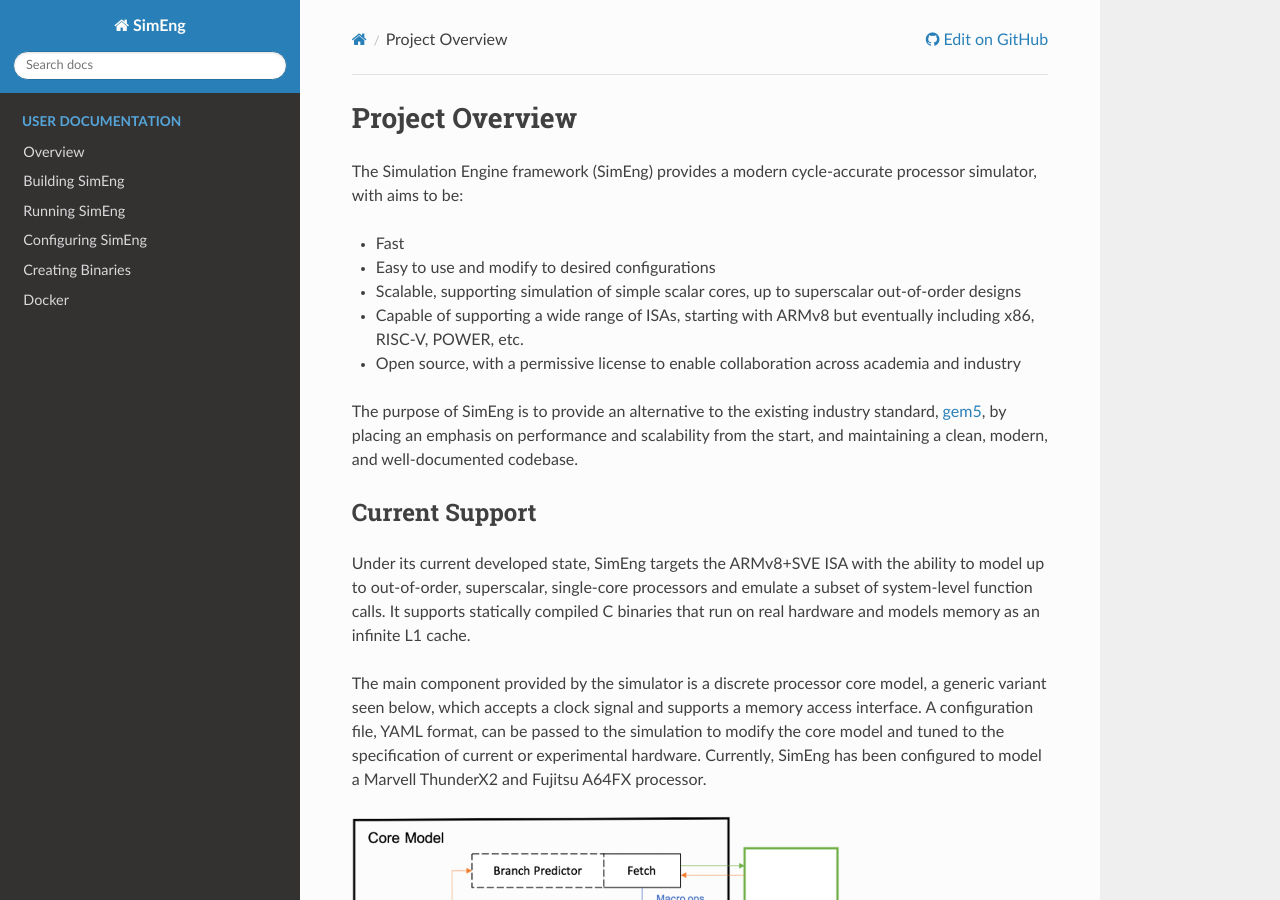
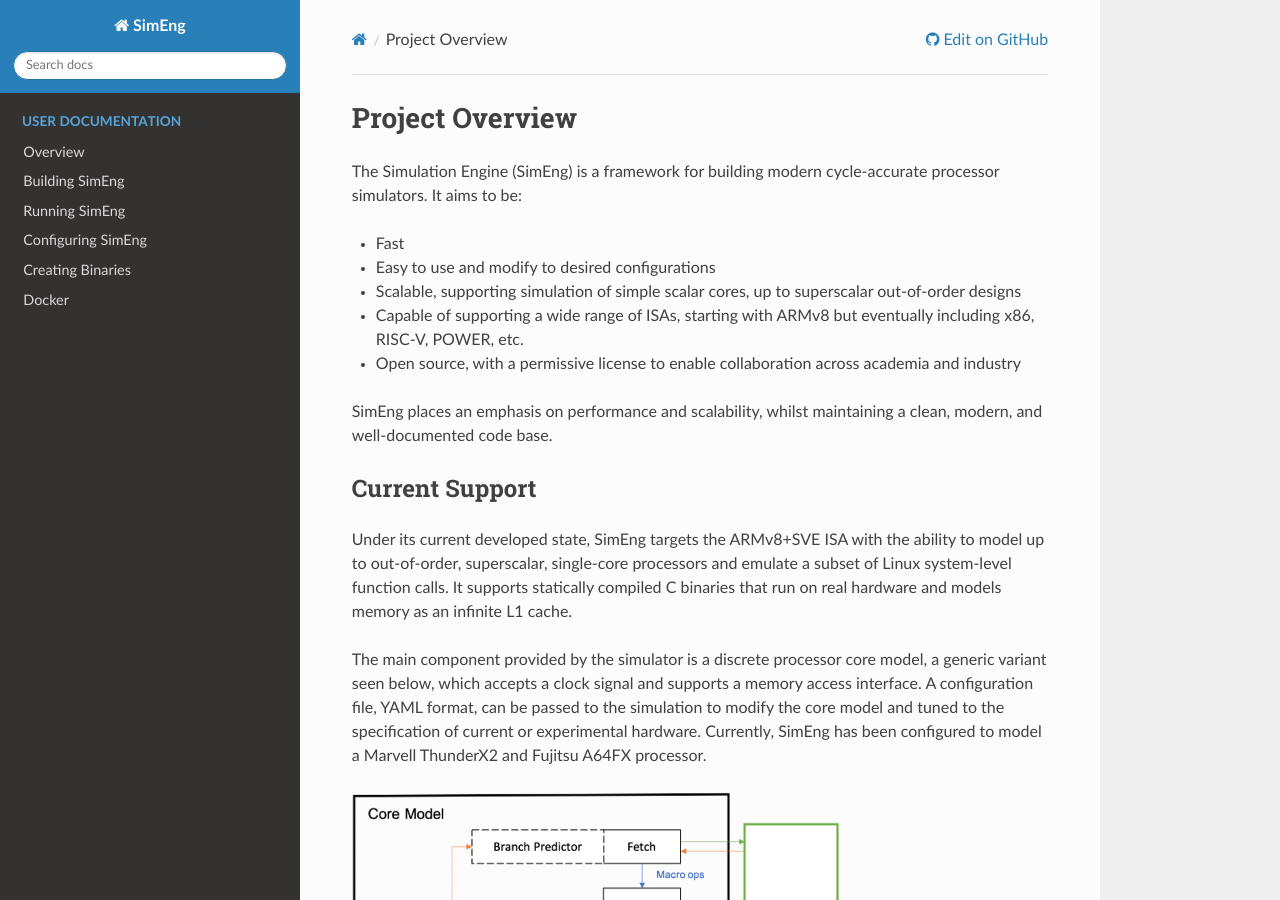
Before and after one commit to UoB-HPC/SimEng, a Sphinx documentation site: the page built from docs/sphinx/index.rst, in a window 1280 px wide and 900 px high. Built offline with Sphinx 7.4.7 and the Read the Docs theme 2.0.0, drawn with Linux system fonts in a browser that asks for light colours; pages that are not in the unit, such as notebooks, are missing from menus.

Commit message:
Synced project page with README and specified supported sys calls are for the Linux OS

```diff
--- a/docs/sphinx/index.rst
+++ b/docs/sphinx/index.rst
@@ -26,7 +26,7 @@ Project Overview
    user/creating_binaries
    user/docker
 
-The Simulation Engine framework (SimEng) provides a modern cycle-accurate processor simulator, with aims to be:
+The Simulation Engine (SimEng) is a framework for building modern cycle-accurate processor simulators. It aims to be:
 
 - Fast
 - Easy to use and modify to desired configurations
@@ -34,13 +34,13 @@ The Simulation Engine framework (SimEng) provides a modern cycle-accurate proces
 - Capable of supporting a wide range of ISAs, starting with ARMv8 but eventually including x86, RISC-V, POWER, etc.
 - Open source, with a permissive license to enable collaboration across academia and industry
 
-The purpose of SimEng is to provide an alternative to the existing industry standard, `gem5 <https://www.gem5.org/>`_, by placing an emphasis on performance and scalability from the start, and maintaining a clean, modern, and well-documented codebase.
+SimEng places an emphasis on performance and scalability, whilst maintaining a clean, modern, and well-documented code base.
 
 
 Current Support
 ---------------
 
-Under its current developed state, SimEng targets the ARMv8+SVE ISA with the ability to model up to out-of-order, superscalar, single-core processors and emulate a subset of system-level function calls. It supports statically compiled C binaries that run on real hardware and models memory as an infinite L1 cache.
+Under its current developed state, SimEng targets the ARMv8+SVE ISA with the ability to model up to out-of-order, superscalar, single-core processors and emulate a subset of Linux system-level function calls. It supports statically compiled C binaries that run on real hardware and models memory as an infinite L1 cache.
 
 The main component provided by the simulator is a discrete processor core model, a generic variant seen below, which accepts a clock signal and supports a memory access interface. A configuration file, YAML format, can be passed to the simulation to modify the core model and tuned to the specification of current or experimental hardware. Currently, SimEng has been configured to model a Marvell ThunderX2 and Fujitsu A64FX processor.
 
```
